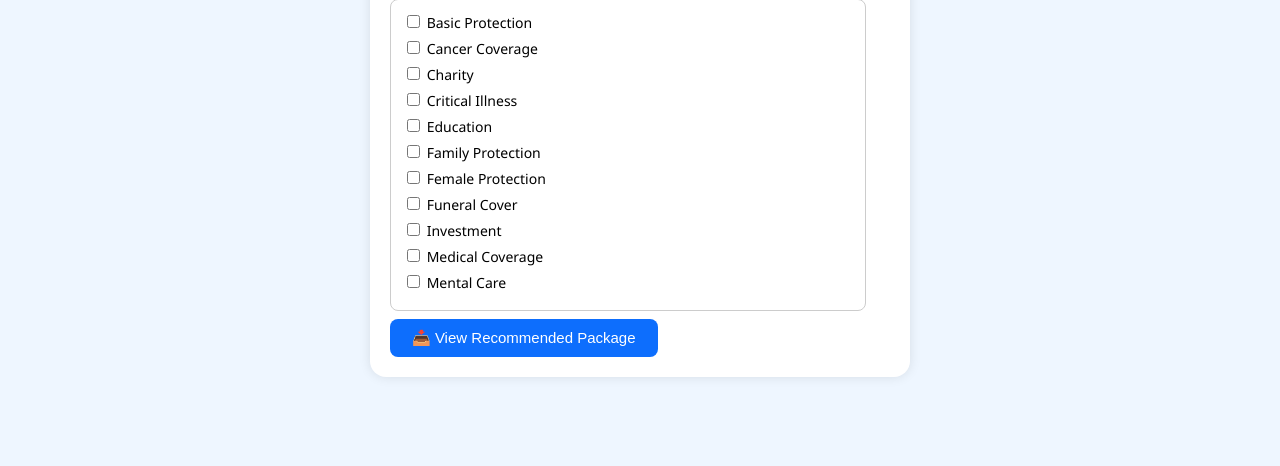
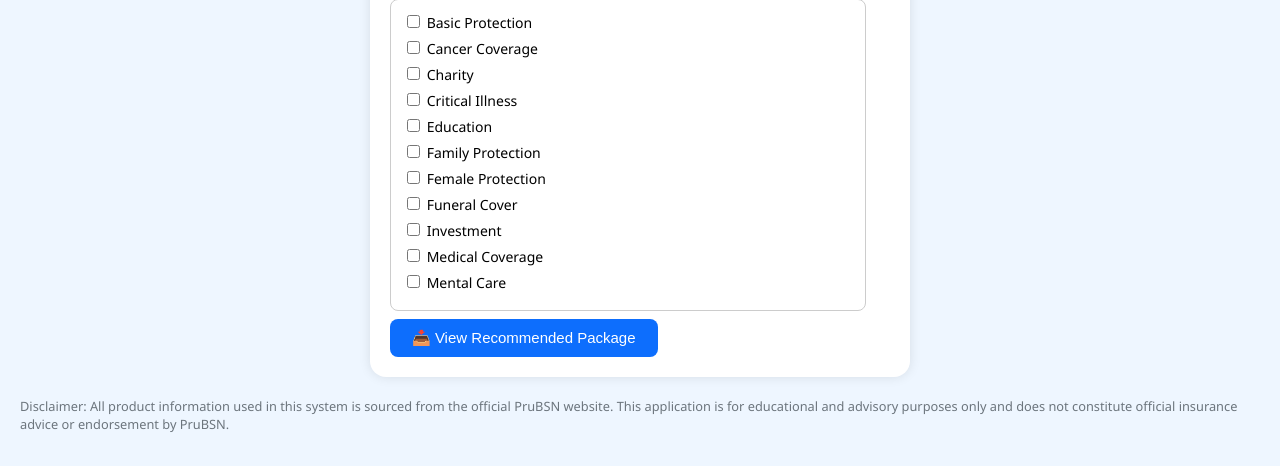
Before and after one commit to imansof/ExpertSystemTakaful, a Flask app: page /package in a window 1280 px wide. Shown: the part 1083-1549 px from the top of the page. Before the commit the page ends 1460 px from the top, so only its background shows below. Run offline with Flask 3, Linux system fonts and the light colour scheme; a user stored in the database is signed in; parts of the project's set-up code (start-up, migrations or seed data) failed here and were passed over.

Commit message:
Add disclaimer to package.html
Added a disclaimer paragraph to the package template.

```diff
--- a/templates/package.html
+++ b/templates/package.html
@@ -14,6 +14,12 @@
                        border-bottom-left-radius: 5px; color: white; margin-top: 15px; }
     .cta-button { font-size: 15px; padding: 10px 22px; background-color: #0d6efd;
                   color: white; border: none; border-radius: 8px; cursor: pointer; }
+    .disclaimer {
+        font-size: 0.8rem;
+        color: #6c757d;
+        margin-top: 20px;
+    }
+
     nav { position: sticky; top: 0; z-index: 1000; background-color: #fff;
           border-bottom: 1px solid #ddd; padding: 12px 24px; display: flex;
           justify-content: space-between; align-items: center; box-shadow: 0 2px 6px rgba(0,0,0,0.05); }
@@ -138,6 +144,10 @@
       });
     }
   </script>
-
+    <p class="disclaimer">
+            Disclaimer: All product information used in this system is sourced from the official PruBSN website.
+            This application is for educational and advisory purposes only and does not constitute official
+            insurance advice or endorsement by PruBSN.
+        </p>
 </body>
 </html>
```
